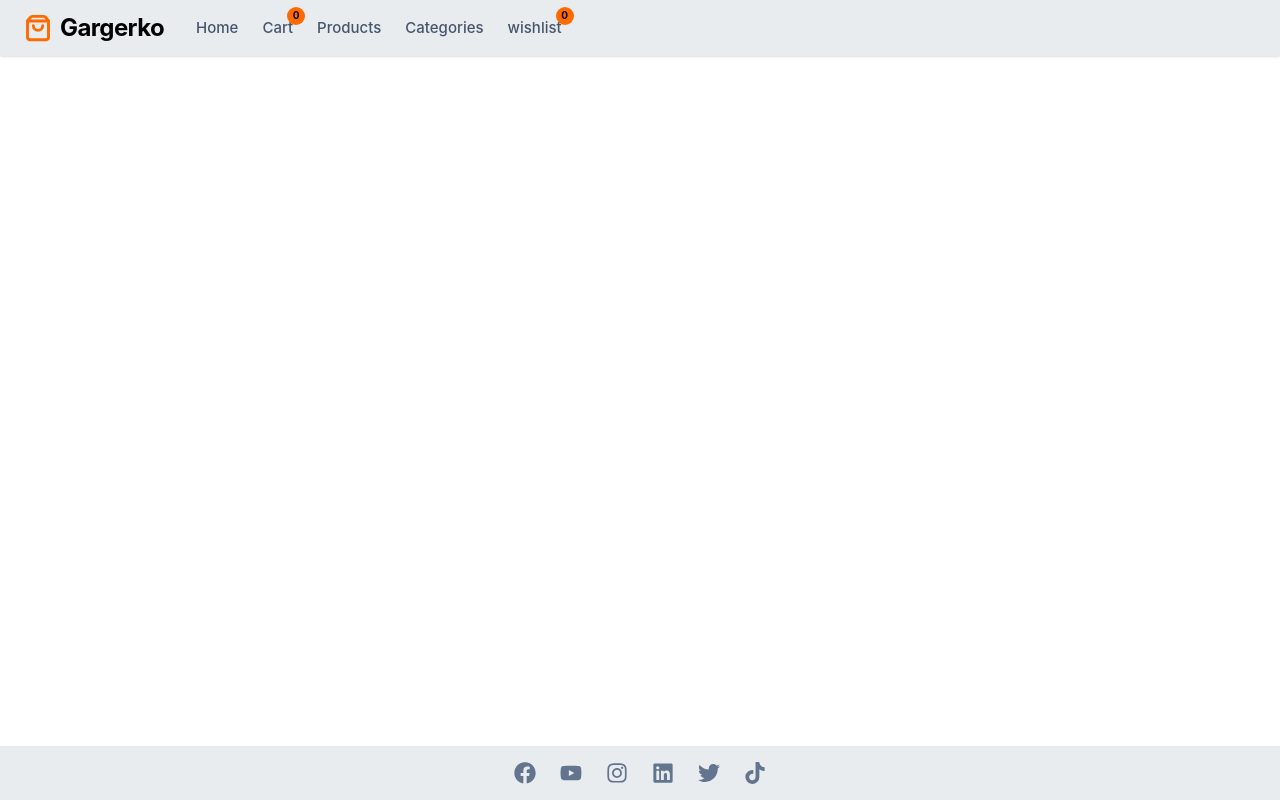
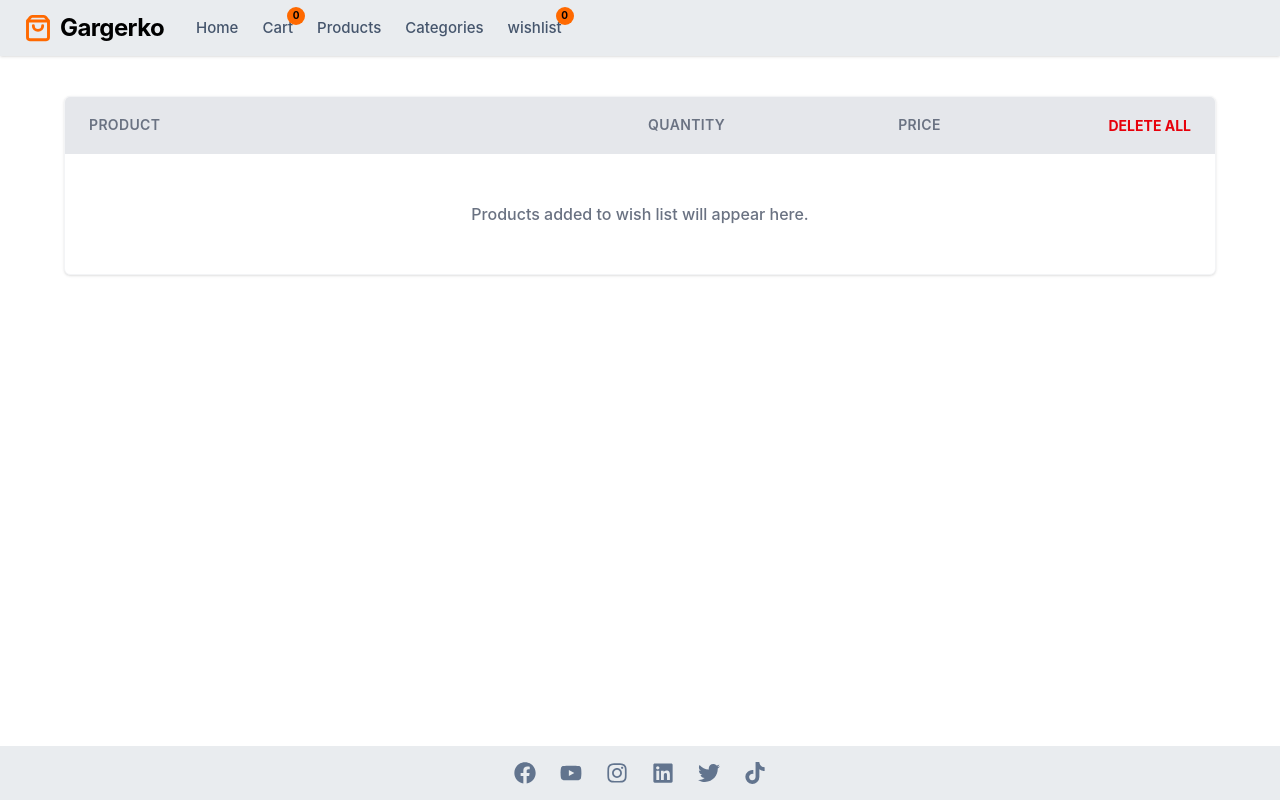
Before and after one commit to oli277/e-commerce-app, a React (Vite) app: page /wishlist in a window 1280 px wide. Built offline with nearby package versions, Linux system fonts and the light colour scheme.

Commit message:
wish list page done with all functionalities

```diff
--- a/src/components/Cart/CheckOut.jsx
+++ b/src/components/Cart/CheckOut.jsx
@@ -8,7 +8,7 @@ export default function CheckOut() {
   return (
     <div className="max-w-6xl mx-auto my-10 bg-white border border-gray-100 shadow-sm rounded-md overflow-hidden font-sans">
 
-      {/* --- CHECKOUT AREA --- */}
+
       <div className="bg-white py-6 flex justify-center">
         <button
           onClick={() => { console.log("Checkout clicked") }}
--- a/src/components/wishList/wishlist.jsx
+++ b/src/components/wishList/wishlist.jsx
@@ -0,0 +1,96 @@
+import useFetchProducts from "../../CustomHooks/FetchProducts";
+import { useWishList } from "../../CustomHooks/WishListContext";
+import React, { useRef, useEffect, useState } from "react";
+
+export default function WishList() {
+  const {
+    Witems,
+    removeFromWishList,
+    clearWishList
+  } = useWishList();
+
+  const removeProduct = (product, e) => {
+    e.stopPropagation();
+    console.log("removed from wish list:", product.name);
+    removeFromWishList(product.id);
+  };
+
+  const clear = (e) => {
+    e.stopPropagation();
+    console.log("wish list cleared");
+    clearWishList();
+  };
+
+
+  return (
+    <div className="max-w-6xl mx-auto my-10 bg-white border border-gray-100 shadow-sm rounded-md overflow-hidden font-sans">
+
+      <div className="grid grid-cols-12 gap-4 bg-gray-200 px-6 py-4 items-center border-b border-gray-200">
+        <div className="col-span-5 text-sm font-semibold text-gray-500 uppercase tracking-wide">
+          Product
+        </div>
+        <div className="col-span-3 text-center text-sm font-semibold text-gray-500 uppercase tracking-wide">
+          Quantity
+        </div>
+        <div className="col-span-2 text-center text-sm font-semibold text-gray-500 uppercase tracking-wide">
+          Price
+        </div>
+        <div className="col-span-2 text-right">
+          <button
+            onClick={(e) => clear(e)}
+            className="text-sm font-bold text-red-600 uppercase hover:text-red-700 transition-colors"
+          >
+            Delete All
+          </button>
+        </div>
+      </div>
+
+      <div className="flex flex-col">
+        {Witems && Witems.length > 0 ? (
+          Witems.map((product, index) => (
+            <div
+              key={product.id || index}
+              className="grid grid-cols-12 gap-4 px-6 py-6 items-center border-b border-gray-100 last:border-b-0"
+            >
+              <div className="col-span-5 flex items-center gap-6">
+                <img
+                  src={product.image}
+                  alt={product.name}
+                  className="w-24 h-24 object-contain"
+                />
+                <span className="font-bold text-black text-base">
+                  {product.name}
+                </span>
+              </div>
+
+              <div className="col-span-3 flex justify-center items-center gap-4">
+
+              </div>
+
+              <div className="col-span-2 text-center font-bold text-black text-base">
+                {product.price} EGP
+              </div>
+
+              <div className="col-span-2 flex justify-end pr-2">
+                <button
+                  onClick={(e) => removeProduct(product, e)}
+                  className="text-red-600 hover:text-red-700 transition-colors p-2"
+                >
+                  <svg xmlns="http://www.w3.org/2000/svg" viewBox="0 0 24 24" fill="currentColor" className="w-6 h-6">
+                    <path fillRule="evenodd" d="M16.5 4.478v.227a48.816 48.816 0 0 1 3.878.512.75.75 0 1 1-.256 1.478l-.209-.035-1.005 13.07a3 3 0 0 1-2.991 2.77H8.084a3 3 0 0 1-2.991-2.77L4.087 6.66l-.209.035a.75.75 0 0 1-.256-1.478A48.567 48.567 0 0 1 7.5 4.705v-.227c0-1.564 1.213-2.9 2.816-2.951a52.662 52.662 0 0 1 3.369 0c1.603.051 2.815 1.387 2.815 2.951Zm-6.136-1.452a51.196 51.196 0 0 1 3.273 0C14.39 3.05 15 3.684 15 4.478v.113a49.488 49.488 0 0 0-6 0v-.113c0-.794.609-1.428 1.364-1.452Zm-.355 5.945a.75.75 0 1 0-1.5.058l.347 9a.75.75 0 1 0 1.499-.058l-.346-9Zm5.44.058a.75.75 0 1 0-1.498-.058l-.347 9a.75.75 0 0 0 1.5.058l.345-9Z" clipRule="evenodd" />
+                  </svg>
+                </button>
+              </div>
+            </div>
+          ))
+        ) : (
+          <div className="text-center py-12 text-gray-500 font-medium">
+            Products added to wish list will appear here.
+          </div>
+        )}
+      </div>
+
+
+    </div>
+  );
+}
--- a/src/pages/ProductsPage.jsx
+++ b/src/pages/ProductsPage.jsx
@@ -1,5 +1,8 @@
 import React from 'react';
-// import Categories from "../components/Categories/categories";
+// import allProducts from "../components/Products/allProducts";
+// import sFilter from "../components/Products/filter";
+// import pSearch from "../components/Products/search";
+
 
 export default function ProductsPage() {
   return (
--- a/src/pages/WishListPage.jsx
+++ b/src/pages/WishListPage.jsx
@@ -1,10 +1,10 @@
 import React from 'react';
-// import Categories from "../components/Categories/categories";
+import WishList from "../components/wishList/wishlist";
 
 export default function WishListPage() {
   return (
     <div>
-
+      <WishList/>
     </div>
   );
 }
```
